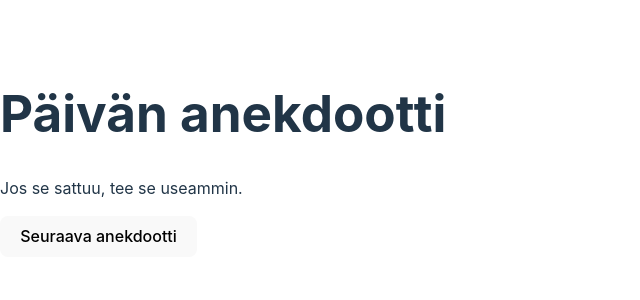
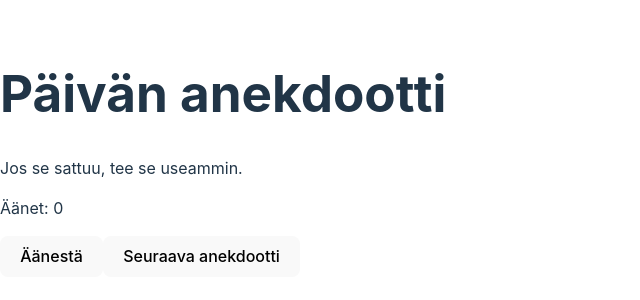
Before and after one commit to marjattaw/FullStackOpen_osa1, a React (Vite) app: page / in a window 1280 px wide. Shown: the part 246-546 px from the top of the page, without its empty margins (0-640 px from the left). Built offline with nearby package versions, Linux system fonts and the light colour scheme.

Commit message:
Tehtävä 1.13: Anekdootit step2

```diff
--- a/src/App.jsx
+++ b/src/App.jsx
@@ -14,16 +14,27 @@ const anekdootit = [
 
 const App = () => {
   const [valittu, setValittu] = useState(0);
+  const [äänet, setÄänet] = useState(new Array(anekdootit.length).fill(0));
 
+  // Valitse satunnainen anekdootti
   const uusiSatunnainen = () => {
     const satunnainen = Math.floor(Math.random() * anekdootit.length);
     setValittu(satunnainen);
+  };
+
+  // Lisää ääni valitulle anekdootille
+  const äänestä = () => {
+    const kopio = [...äänet];
+    kopio[valittu] += 1;
+    setÄänet(kopio);
   };
 
   return (
     <div>
       <h1>Päivän anekdootti</h1>
       <p>{anekdootit[valittu]}</p>
+      <p>Äänet: {äänet[valittu]}</p>
+      <button onClick={äänestä}>Äänestä</button>
       <button onClick={uusiSatunnainen}>Seuraava anekdootti</button>
     </div>
   );
```
